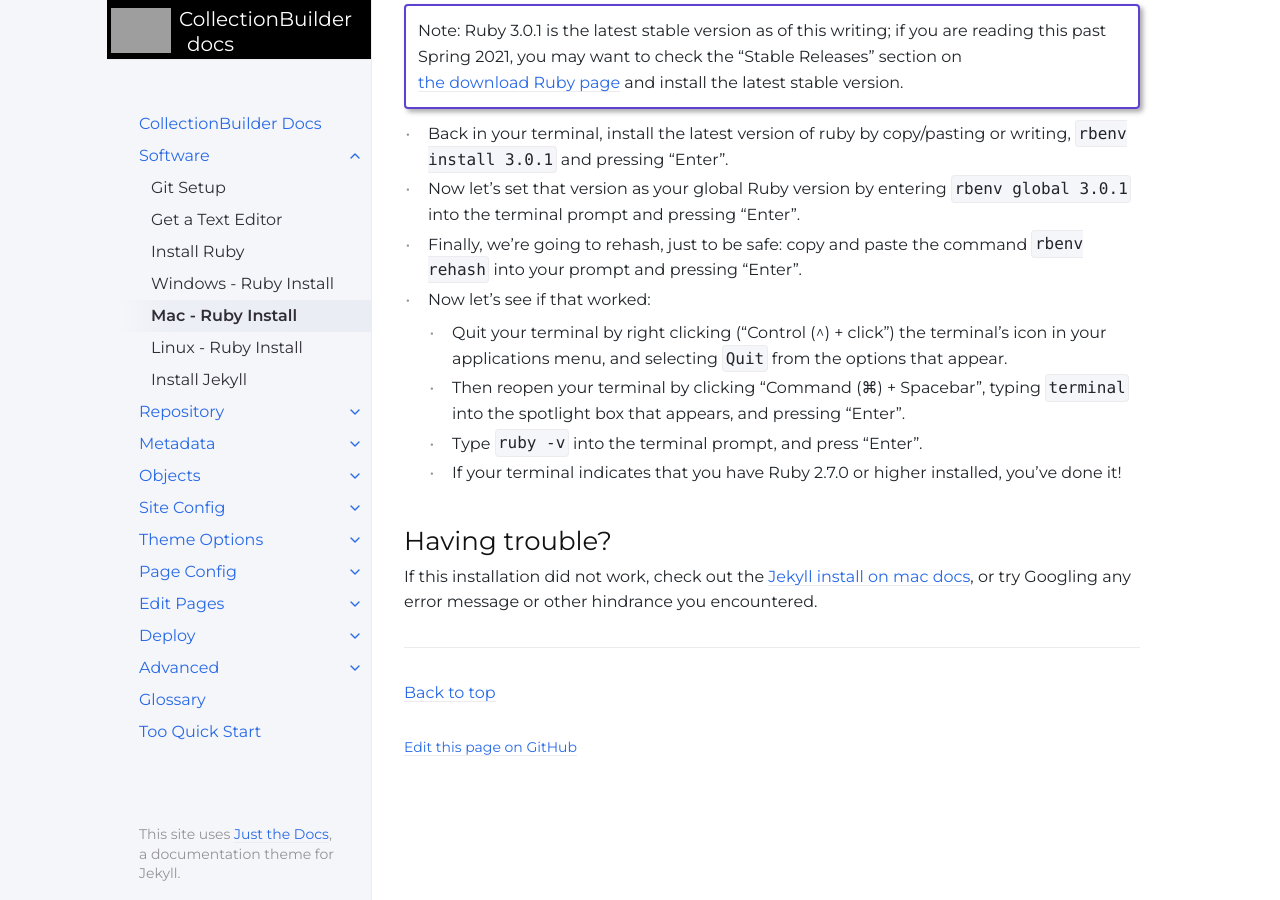
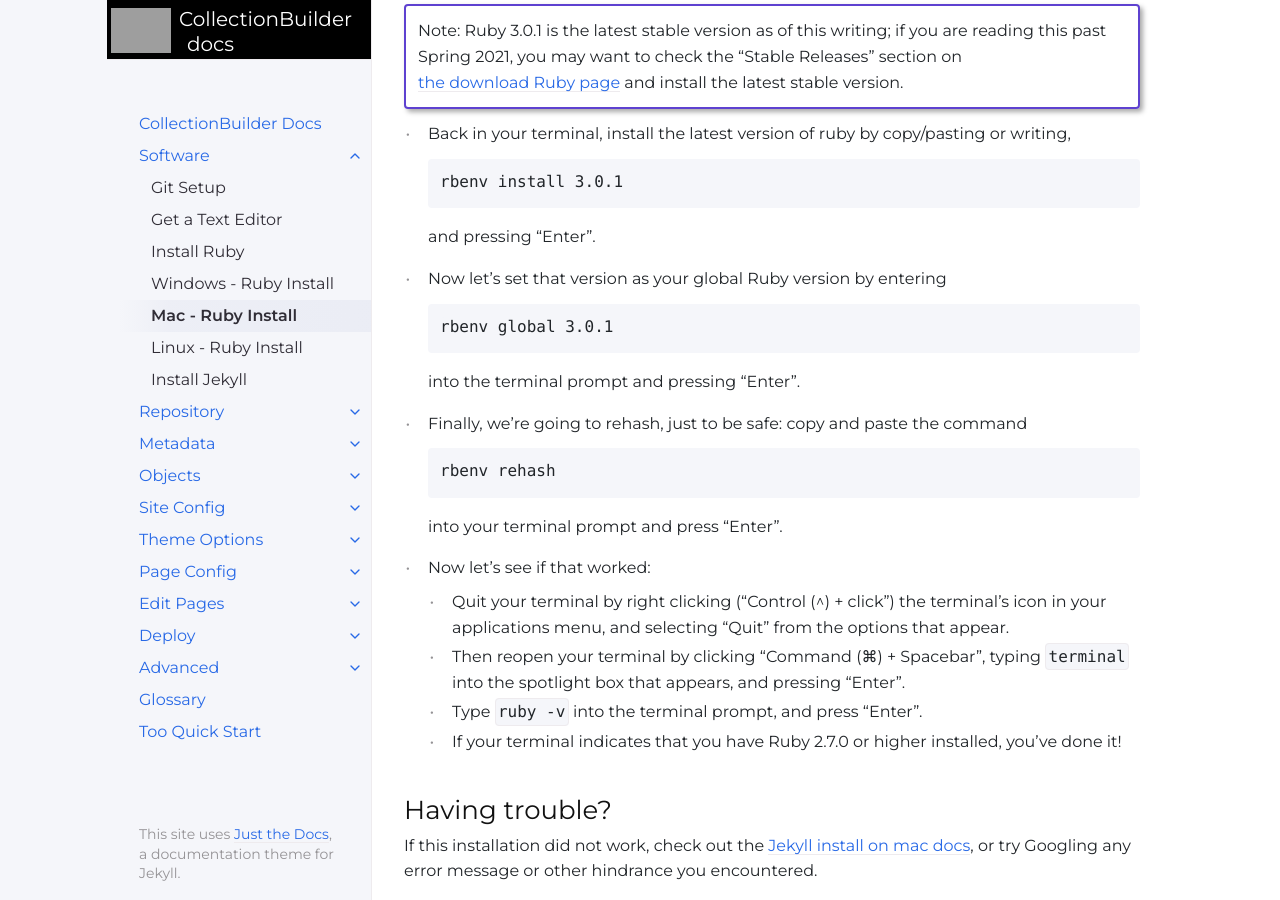
Before and after one commit to CollectionBuilder/cb-docs, a Jekyll site: the page built from docs/software/ruby_mac.md, in a window 1280 px wide and 900 px high, scrolled down 1871 px. Built offline with Jekyll 4.4.1, drawn with Linux system fonts in a browser that asks for light colours.

Commit message:
one more

````diff
--- a/docs/software/ruby_mac.md
+++ b/docs/software/ruby_mac.md
@@ -64,11 +64,23 @@ echo 'eval "$(rbenv init -)"' >> ~/.bash_profile
 {:.alert .alert-purple .my-3}
 Note: Ruby 3.0.1 is the latest stable version as of this writing; if you are reading this past Spring 2021, you may want to check the "Stable Releases" section on [the download Ruby page](https://www.ruby-lang.org/en/downloads/){:target="_blank" rel="noopener"} and install the latest stable version.
 
-- Back in your terminal, install the latest version of ruby by copy/pasting or writing, `rbenv install 3.0.1` and pressing "Enter".
-- Now let's set that version as your global Ruby version by entering `rbenv global 3.0.1` into the terminal prompt and pressing "Enter".
-- Finally, we're going to rehash, just to be safe: copy and paste the command `rbenv rehash` into your prompt and pressing "Enter".
+- Back in your terminal, install the latest version of ruby by copy/pasting or writing,
+```
+rbenv install 3.0.1
+```
+and pressing "Enter".
+- Now let's set that version as your global Ruby version by entering
+```
+rbenv global 3.0.1
+```
+into the terminal prompt and pressing "Enter".
+- Finally, we're going to rehash, just to be safe: copy and paste the command
+```
+rbenv rehash
+```
+into your terminal prompt and press "Enter".
 - Now let's see if that worked:
-    - Quit your terminal by right clicking ("Control (^) + click") the terminal's icon in your applications menu, and selecting `Quit` from the options that appear.
+    - Quit your terminal by right clicking ("Control (^) + click") the terminal's icon in your applications menu, and selecting "Quit" from the options that appear.
     - Then reopen your terminal by clicking "Command (⌘) + Spacebar", typing `terminal` into the spotlight box that appears, and pressing "Enter".
     - Type `ruby -v` into the terminal prompt, and press "Enter".
     - If your terminal indicates that you have Ruby 2.7.0 or higher installed, you've done it!
````
